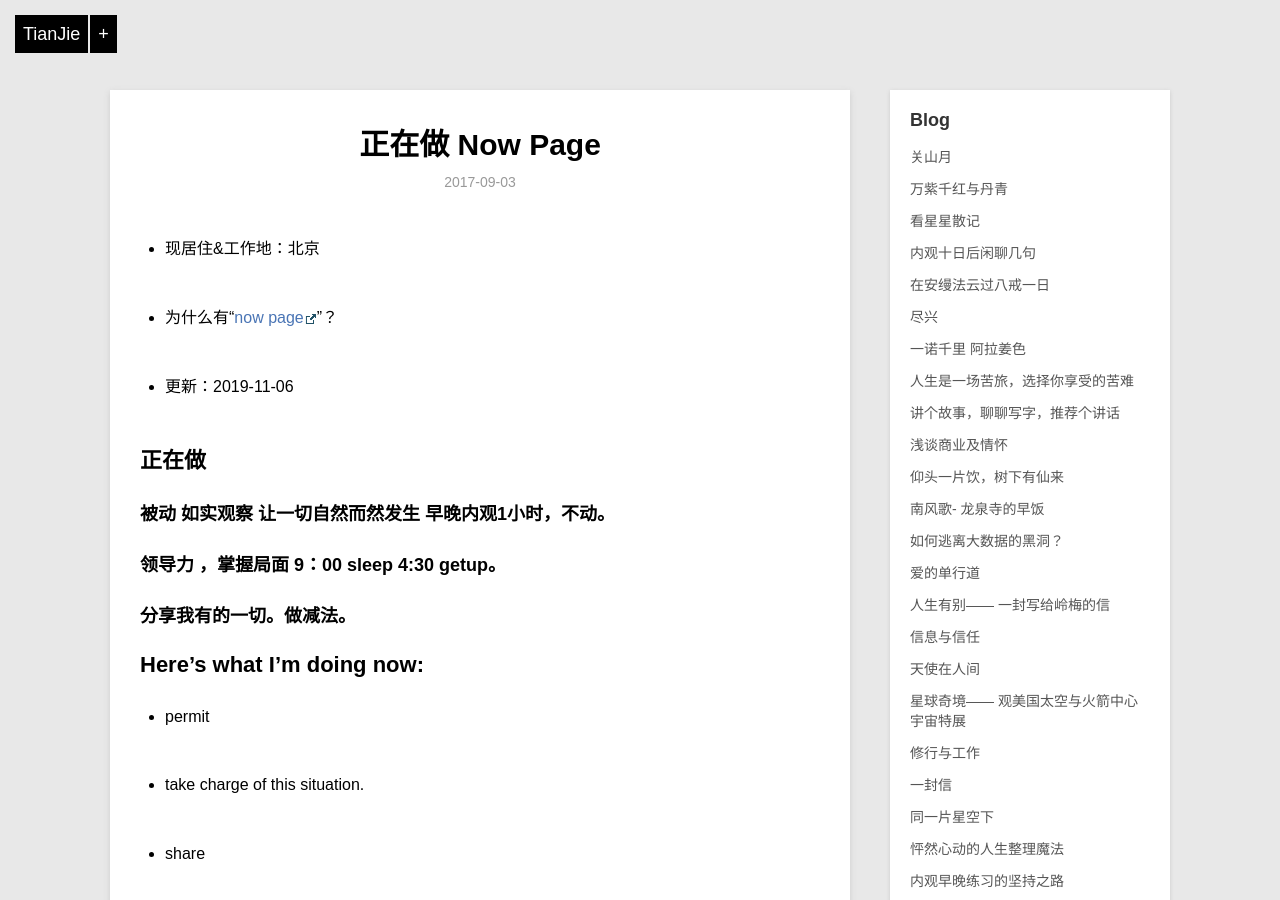
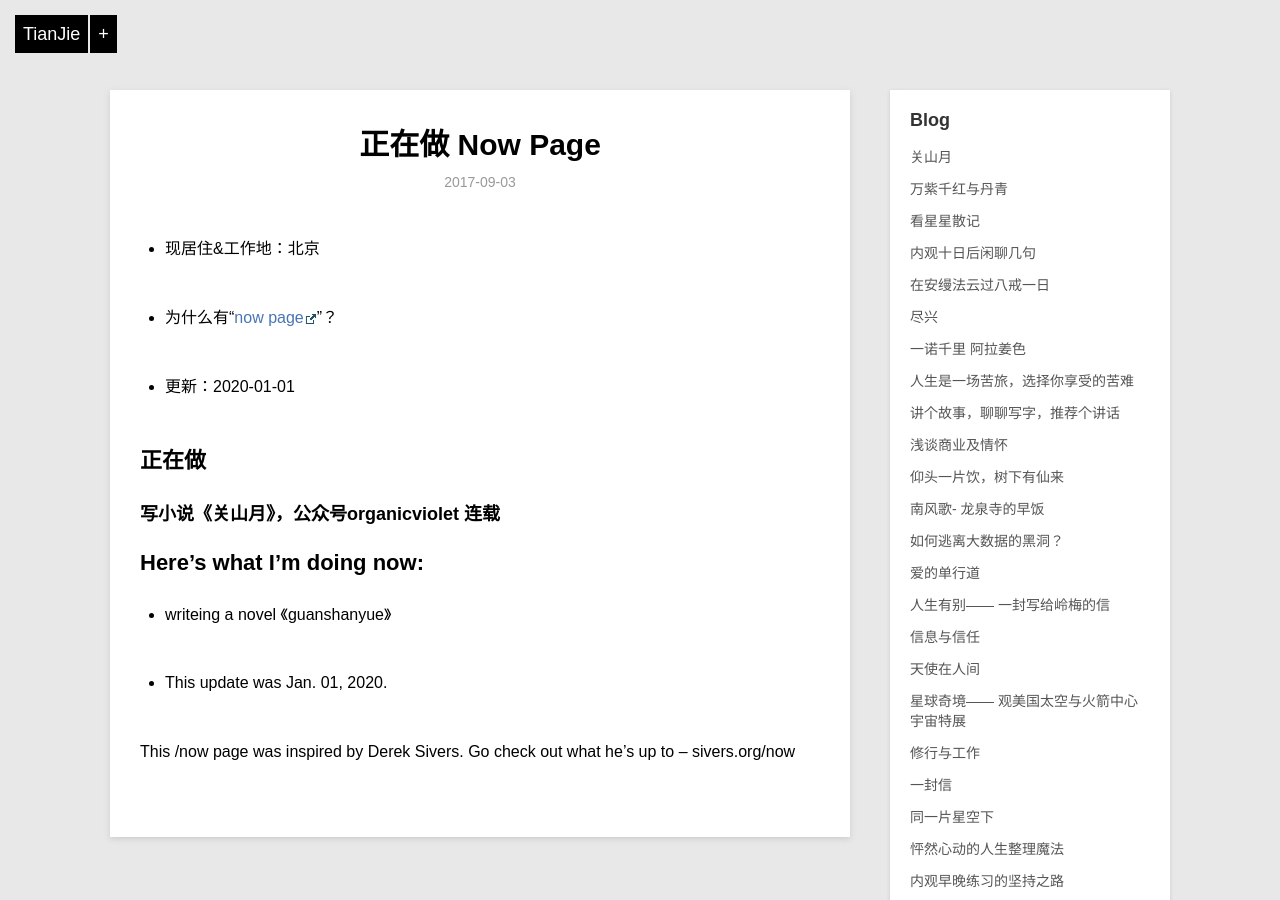
Before and after one commit to violettianjie/violettianjie.github.io, a Jekyll site: the page built from _posts/blog/2017-09-03-now.md, in a window 1280 px wide and 900 px high. Built offline with Jekyll 4.4.1, drawn with Linux system fonts in a browser that asks for light colours; comment, search, counter and statistics services are not loaded; some of the changed text lies outside the part shown.

Commit message:
Update 2017-09-03-now.md

```diff
--- a/_posts/blog/2017-09-03-now.md
+++ b/_posts/blog/2017-09-03-now.md
@@ -8,25 +8,19 @@ category: blog
 
 - 为什么有“[now page](http://nownownow.com/about)”？
 
-- 更新：2019-11-06
+- 更新：2020-01-01
 
 ## 正在做
 
-### 被动 如实观察 让一切自然而然发生 早晚内观1小时，不动。
-
-### 领导力 ，掌握局面  9：00 sleep 4:30 getup。
-
-### 分享我有的一切。做减法。
+### 写小说《关山月》，公众号organicviolet 连载
 
 ## Here’s what I’m doing now:
 
-- permit
+- writeing a novel 《guanshanyue》
 
-- take charge of this situation.
 
-- share
 
-- This update was Nov. 06, 2019.
+- This update was Jan. 01, 2020.
 
 This /now page was inspired by Derek Sivers. Go check out what he’s up to – sivers.org/now
 
```
